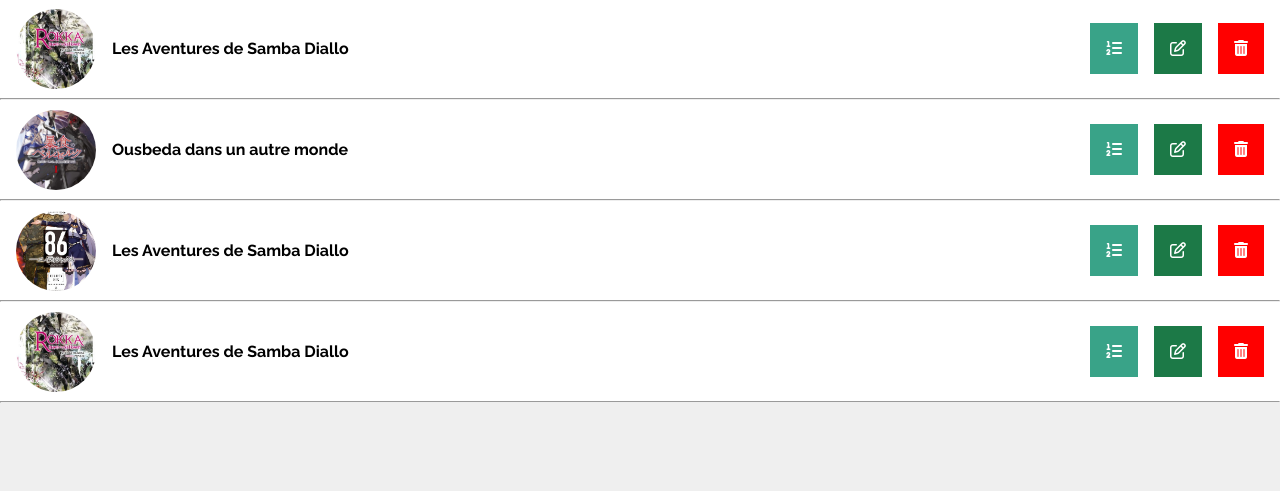
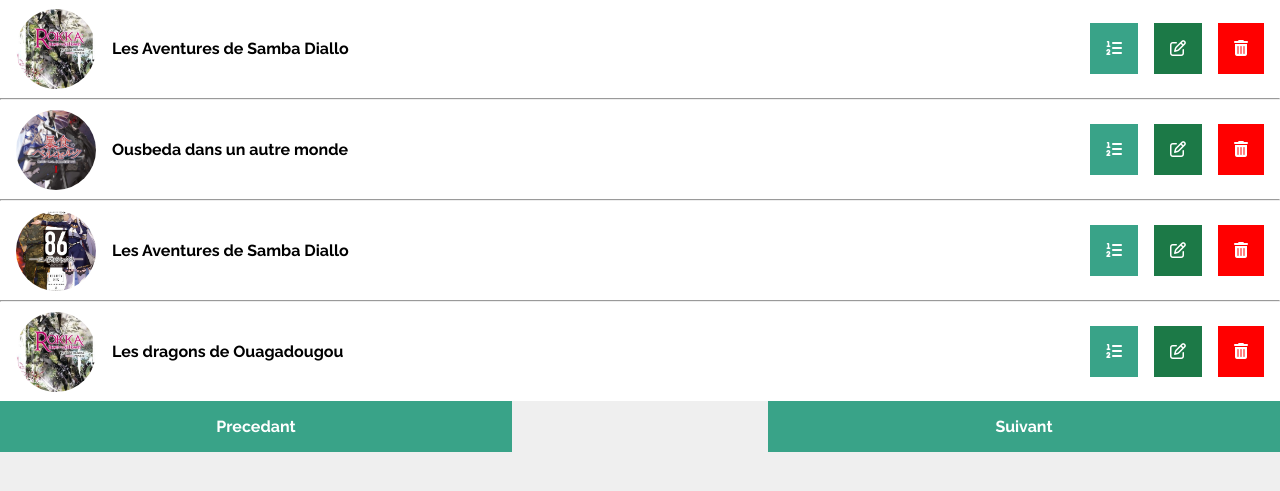
Before and after one commit to bsrodrigue/stalnov-legacy, a Django app: page /writer/my_creations in a window 1280 px wide. Shown: the part 308-799 px from the top of the page. Run offline with Django 3.2, Linux system fonts and the light colour scheme; the visitor is signed in with stand-in values (Sample User, id 1); data that the repository does not hold is empty; parts of the project's set-up code (start-up, migrations or seed data) failed here and were passed over; some libraries are stand-ins or nearby versions.

Commit message:
add pagination buttons on dashboard

```diff
--- a/src/apps/main/templates/novels/lists/my_creations.html
+++ b/src/apps/main/templates/novels/lists/my_creations.html
@@ -1,7 +1,4 @@
-{% extends 'global/base.html' %}
-{% load static %}
-{% block active_container %}container{% endblock active_container %}
-{% block content %}
+{% extends 'global/base.html' %} {% load static %} {% block active_container %}container{% endblock active_container %} {% block content %}
 <div class="writer-dashboard">
     <form action=""></form>
     <div class="writer-dashboard-actions">
@@ -13,10 +10,15 @@
 </div>
 <ul class="writer-dashboard-novel-list">
     <li class="writer-dashboard-novel-list-item">
-        <img class="writer-dashboard-novel-item-cover" src="{% static 'global/img/covs/cov1.jpg' %}" alt="">
-        <p class="writer-dashboard-novel-item-title">Les Aventures de Samba Diallo</p>
-        <div class="novel-item-stats">
-        </div>
+        <img
+            class="writer-dashboard-novel-item-cover"
+            src="{% static 'global/img/covs/cov1.jpg' %}"
+            alt=""
+        />
+        <p class="writer-dashboard-novel-item-title">
+            Les Aventures de Samba Diallo
+        </p>
+        <div class="novel-item-stats"></div>
         <div class="writer-dashboard-novel-item-actions">
             <div class="novel-item-action novel-item-action-chapters">
                 <i class="fas fa-list-ol"></i>
@@ -29,12 +31,17 @@
             </div>
         </div>
     </li>
-        <hr/>
+    <hr />
     <li class="writer-dashboard-novel-list-item">
-        <img class="writer-dashboard-novel-item-cover" src="{% static 'global/img/covs/cov2.jpg' %}" alt="">
-        <p class="writer-dashboard-novel-item-title">Les Aventures de Samba Diallo</p>
-        <div class="novel-item-stats">
-        </div>
+        <img
+            class="writer-dashboard-novel-item-cover"
+            src="{% static 'global/img/covs/cov2.jpg' %}"
+            alt=""
+        />
+        <p class="writer-dashboard-novel-item-title">
+            Les Aventures de Samba Diallo
+        </p>
+        <div class="novel-item-stats"></div>
         <div class="writer-dashboard-novel-item-actions">
             <div class="novel-item-action novel-item-action-chapters">
                 <i class="fas fa-list-ol"></i>
@@ -47,12 +54,17 @@
             </div>
         </div>
     </li>
-        <hr/>
+    <hr />
     <li class="writer-dashboard-novel-list-item">
-        <img class="writer-dashboard-novel-item-cover" src="{% static 'global/img/covs/cov3.jpg' %}" alt="">
-        <p class="writer-dashboard-novel-item-title">Ousbeda dans un autre monde</p>
-        <div class="novel-item-stats">
-        </div>
+        <img
+            class="writer-dashboard-novel-item-cover"
+            src="{% static 'global/img/covs/cov3.jpg' %}"
+            alt=""
+        />
+        <p class="writer-dashboard-novel-item-title">
+            Ousbeda dans un autre monde
+        </p>
+        <div class="novel-item-stats"></div>
         <div class="writer-dashboard-novel-item-actions">
             <div class="novel-item-action novel-item-action-chapters">
                 <i class="fas fa-list-ol"></i>
@@ -65,12 +77,17 @@
             </div>
         </div>
     </li>
-        <hr/>
+    <hr />
     <li class="writer-dashboard-novel-list-item">
-        <img class="writer-dashboard-novel-item-cover" src="{% static 'global/img/covs/cov4.jpg' %}" alt="">
-        <p class="writer-dashboard-novel-item-title">Les Aventures de Samba Diallo</p>
-        <div class="novel-item-stats">
-        </div>
+        <img
+            class="writer-dashboard-novel-item-cover"
+            src="{% static 'global/img/covs/cov4.jpg' %}"
+            alt=""
+        />
+        <p class="writer-dashboard-novel-item-title">
+            Les Aventures de Samba Diallo
+        </p>
+        <div class="novel-item-stats"></div>
         <div class="writer-dashboard-novel-item-actions">
             <div class="novel-item-action novel-item-action-chapters">
                 <i class="fas fa-list-ol"></i>
@@ -83,12 +100,17 @@
             </div>
         </div>
     </li>
-        <hr/>
+    <hr />
     <li class="writer-dashboard-novel-list-item">
-        <img class="writer-dashboard-novel-item-cover" src="{% static 'global/img/covs/cov2.jpg' %}" alt="">
-        <p class="writer-dashboard-novel-item-title">Les Aventures de Samba Diallo</p>
-        <div class="novel-item-stats">
-        </div>
+        <img
+            class="writer-dashboard-novel-item-cover"
+            src="{% static 'global/img/covs/cov2.jpg' %}"
+            alt=""
+        />
+        <p class="writer-dashboard-novel-item-title">
+            Les dragons de Ouagadougou
+        </p>
+        <div class="novel-item-stats"></div>
         <div class="writer-dashboard-novel-item-actions">
             <div class="novel-item-action novel-item-action-chapters">
                 <i class="fas fa-list-ol"></i>
@@ -101,6 +123,16 @@
             </div>
         </div>
     </li>
-        <hr/>
 </ul>
+
+
+<div class="writer-dashboard-pagination">
+        <div class="btn">Precedant</div>
+        <div class="writer-dashboard-pagination-indicator">
+        </div>
+        <div class="btn">Suivant</div>
+</div>
+
+
+
 {% endblock content %}
--- a/src/frontend/static/global/css/main.css
+++ b/src/frontend/static/global/css/main.css
@@ -495,6 +495,15 @@ form.auth-form {
     padding: 1em;
 }
 
+.writer-dashboard-pagination{
+    display: flex;
+    justify-content: space-between;
+}
+
+.writer-dashboard-pagination .btn{
+    text-align: center;
+}
+
 .writer-dashboard-actions {
     display: flex;
 }
@@ -525,6 +534,12 @@ form.auth-form {
     justify-content: space-between;
     align-items: center;
     padding: 0.5em 1em;
+}
+
+@media only screen and (max-width: 600px){
+    .writer-dashboard-novel-list-item{
+        flex-direction: column;
+    }
 }
 
 .writer-dashboard-novel-item-cover{
```
Lines whose indentation alone changed are shown as unchanged.
